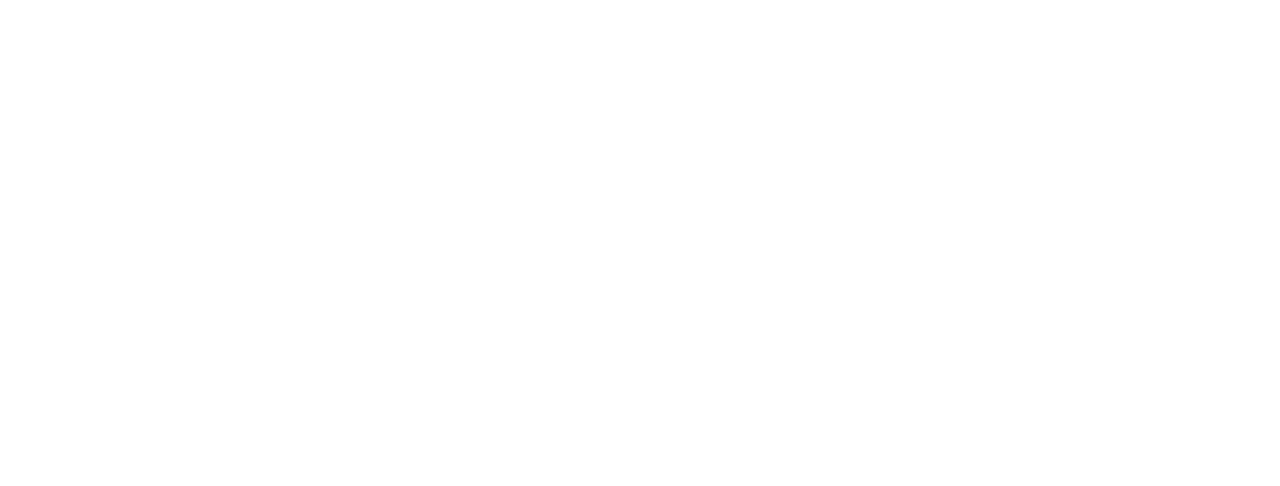
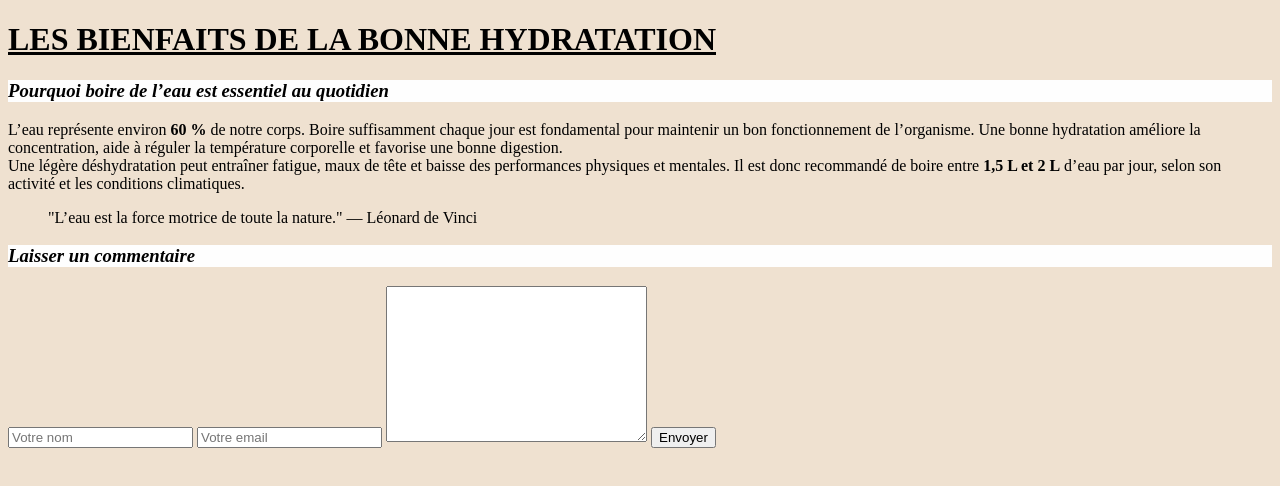
Before and after one commit to Davinoutang/Mini-Blog, a plain HTML site: page index.html in a window 1280 px wide. Drawn offline with Linux system fonts and the light colour scheme.

Commit message:
fin du projet

```diff
--- a/index.html
+++ b/index.html
@@ -3,9 +3,23 @@
 <head>
     <meta charset="UTF-8">
     <meta name="viewport" content="width=device-width, initial-scale=1.0">
-    <title>Document</title>
+    <title>Les bienfaits de la bonne hydratation</title>
+    <style>
+        body{background-color:rgb(239, 225, 208);}
+        h3{background-color: rgb(254, 254, 254);}
+    </style>
 </head>
 <body>
-
+    <h1><strong><u>LES BIENFAITS DE LA BONNE HYDRATATION</u></strong></h1>
+    <h3><strong><i>Pourquoi boire de l’eau est essentiel au quotidien</i></strong></h3>
+    <p>L’eau représente environ <strong>60 %</strong> de notre corps. Boire suffisamment chaque jour est fondamental pour maintenir un bon fonctionnement de l’organisme. Une bonne hydratation améliore la concentration, aide à réguler la température corporelle et favorise une bonne digestion.<br>Une légère déshydratation peut entraîner fatigue, maux de tête et baisse des performances physiques et mentales. Il est donc recommandé de boire entre <strong>1,5 L et 2 L</strong> d’eau par jour, selon son activité et les conditions climatiques.</p>
+    <blockquote>"L’eau est la force motrice de toute la nature." — Léonard de Vinci</blockquote>
+    <h3><strong><i>Laisser un commentaire</i></strong></h3>
+    <form action="#" method="post">
+     <input type="text" placeholder="Votre nom" required>
+     <input type="email" placeholder="Votre email" required>
+     <textarea name="message" id="message" cols="30" rows="10"></textarea>
+     <button type="submit">Envoyer</button>
+    </form>
 </body>
 </html>
```
